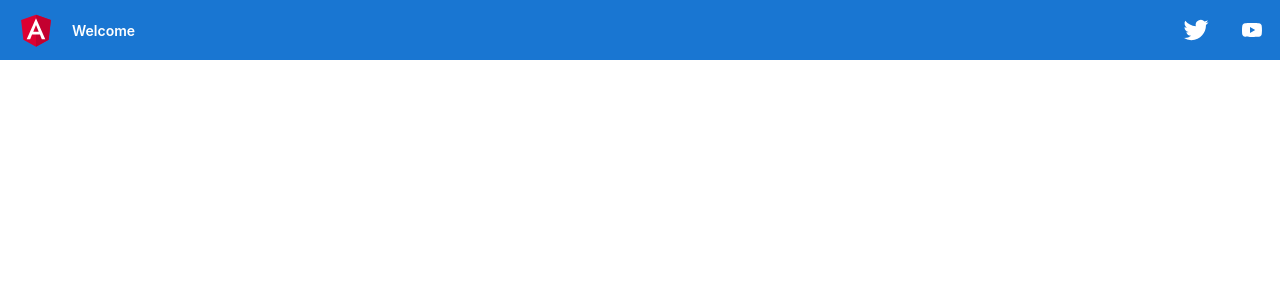
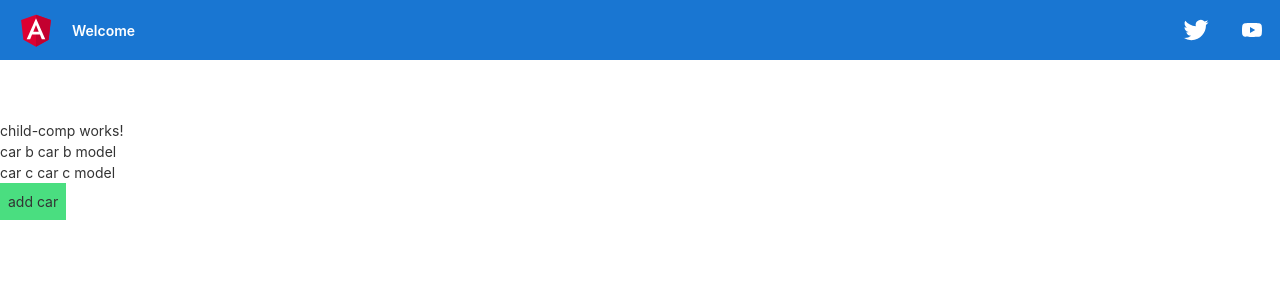
Before and after one commit to nawajar/angualr-bacics, an Angular app: page /nested-comp in a window 1280 px wide. Before the commit this address led to /. Shown: the top 300 px of the page. Built offline with nearby package versions, Linux system fonts and the light colour scheme.

Commit message:
nested comp sent value

```diff
--- a/src/app/app-routing.module.ts
+++ b/src/app/app-routing.module.ts
@@ -4,12 +4,14 @@ import { UseInterfacesComponent } from './use-interfaces/use-interfaces.componen
 import { DomOperationComponent } from './dom-operation/dom-operation.component';
 import { ParentComponent } from './control-container/parent/parent.component';
 import { TemplateComponent } from './template/template.component';
+import { NestedCompComponent } from './nested-comp/nested-comp.component';
 
 const routes: Routes = [
   { path: 'use-interfaces', component: UseInterfacesComponent },
   { path: 'dom-operation', component: DomOperationComponent },
   { path: 'control-container', component: ParentComponent },
   { path: 'template', component: TemplateComponent },
+  { path: 'nested-comp', component: NestedCompComponent },
 ];
 
 @NgModule({
--- a/src/app/app.module.ts
+++ b/src/app/app.module.ts
@@ -9,6 +9,8 @@ import { ParentComponent } from './control-container/parent/parent.component';
 import { ReactiveFormsModule } from '@angular/forms';
 import { ChildComponent } from './control-container/child/child.component';
 import { TemplateComponent } from './template/template.component';
+import { NestedCompComponent } from './nested-comp/nested-comp.component';
+import { ChildCompComponent } from './nested-comp/child-comp/child-comp.component';
 @NgModule({
   declarations: [
     AppComponent,
@@ -17,6 +19,8 @@ import { TemplateComponent } from './template/template.component';
     ParentComponent,
     ChildComponent,
     TemplateComponent,
+    NestedCompComponent,
+    ChildCompComponent,
   ],
   imports: [
     BrowserModule,
--- /dev/null
+++ b/src/app/nested-comp/child-comp/child-comp.component.html
@@ -0,0 +1,8 @@
+
+
+<div class="w-full">
+    <p>child-comp works!</p>
+    <div *ngFor="let car of _car">
+        {{ car.name }}  {{ car.model }}
+    </div>
+</div>
--- /dev/null
+++ b/src/app/nested-comp/child-comp/child-comp.component.ts
@@ -0,0 +1,30 @@
+import {
+  ChangeDetectionStrategy,
+  ChangeDetectorRef,
+  Component,
+  Input,
+} from '@angular/core';
+
+@Component({
+  selector: 'app-child-comp',
+  templateUrl: './child-comp.component.html',
+  styleUrls: ['./child-comp.component.scss'],
+  //changeDetection: ChangeDetectionStrategy.OnPush,
+})
+export class ChildCompComponent {
+  _car: { name: string; model: string };
+
+
+  @Input()
+  public get cars(): { name: string; model: string } {
+    return this._car;
+  }
+
+  public set cars(value: { name: string; model: string }) {
+    this._car = value;
+    this.ref.markForCheck();
+  }
+
+  constructor(private ref: ChangeDetectorRef) {}
+
+}
--- /dev/null
+++ b/src/app/nested-comp/nested-comp.component.html
@@ -0,0 +1,6 @@
+<div class="w-full">
+  <app-child-comp [cars]="cars"></app-child-comp>
+
+
+  <button class="bg-green-400 p-2" (click)="addCar()">add car</button>
+</div>
--- /dev/null
+++ b/src/app/nested-comp/nested-comp.component.ts
@@ -0,0 +1,41 @@
+import { AfterViewInit, Component } from '@angular/core';
+
+@Component({
+  selector: 'app-nested-comp',
+  templateUrl: './nested-comp.component.html',
+  styleUrls: ['./nested-comp.component.scss'],
+})
+export class NestedCompComponent implements AfterViewInit {
+  cars: { name: string; model: string }[] = [];
+
+  constructor() {
+    setTimeout(() => {
+      this.cars.push({
+        name: 'car b',
+        model: 'car b model',
+      });
+    }, 3000);
+  }
+
+  ngAfterViewInit(): void {
+    setTimeout(() => {
+      this.cars.push({
+        name: 'car c',
+        model: 'car c model',
+      });
+    }, 3000);
+  }
+
+  addCar(): void {
+    this.cars.push({
+      name: 'car d',
+      model: 'car d model',
+    });
+    // this.cars = [
+    //   {
+    //     name: 'car c',
+    //     model: 'car c model',
+    //   },
+    // ];
+  }
+}
```
Also changed, not shown: src/app/nested-comp/child-comp/child-comp.component.scss (added), src/app/nested-comp/nested-comp.component.scss (added).
